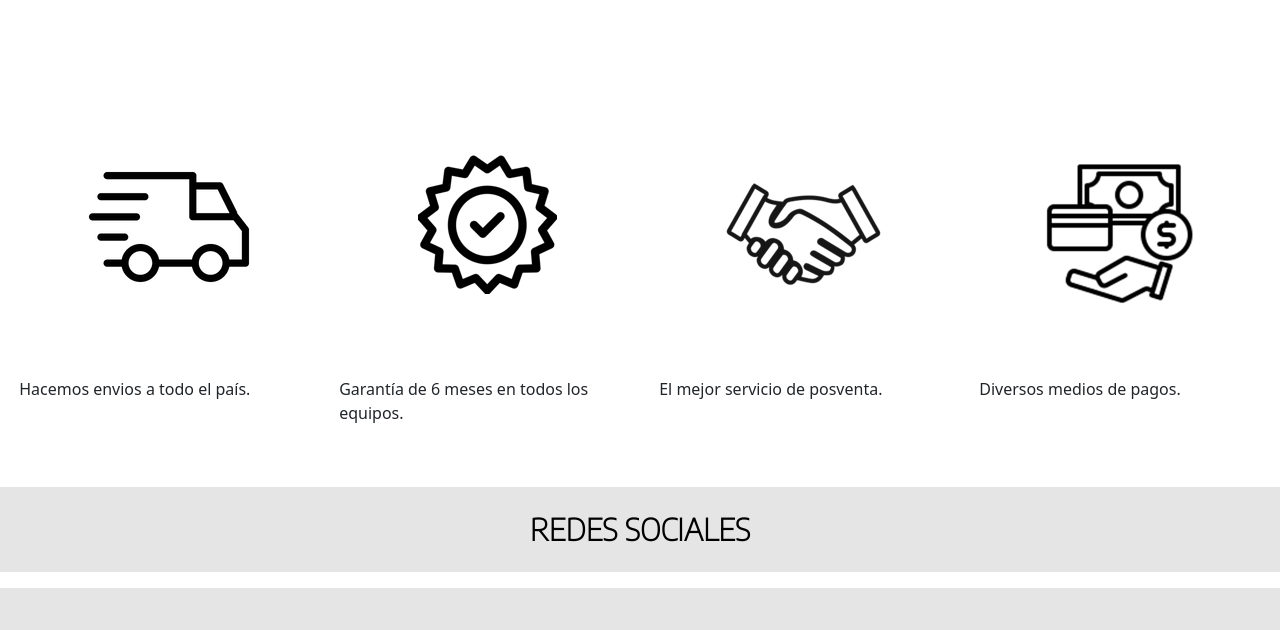
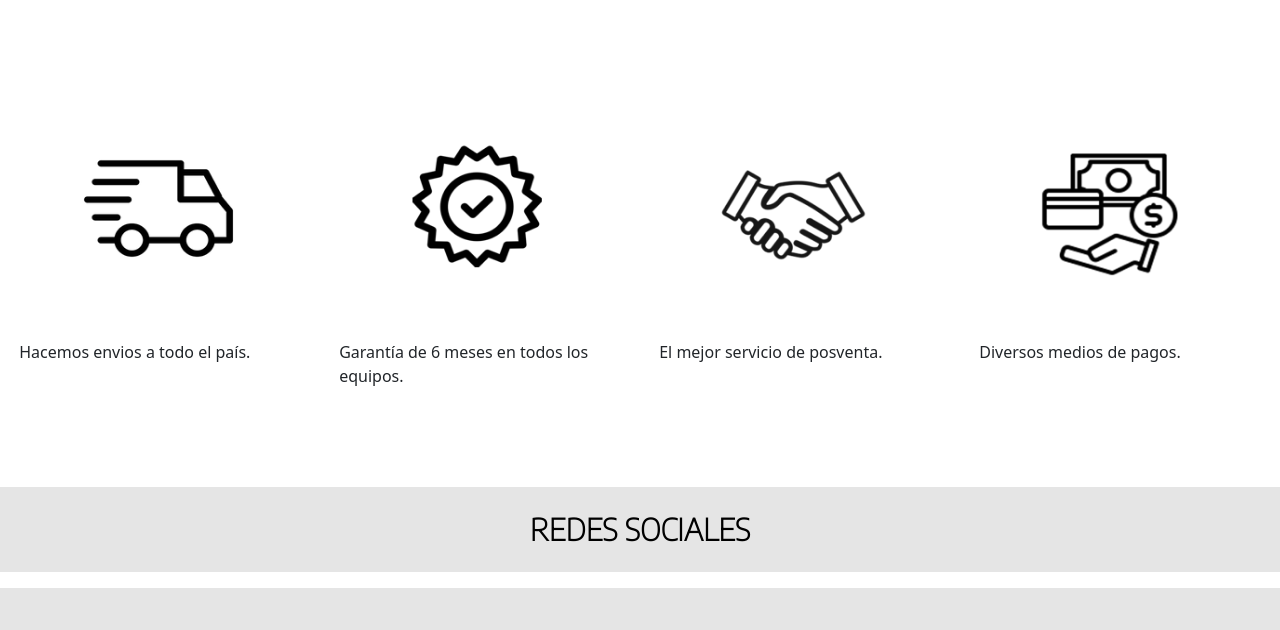
Before and after one commit to rubendquintana/ivape, a website: page index.html in a window 1280 px wide. Shown: the part 2169-2799 px from the top of the page. Drawn offline with nearby package versions, Linux system fonts and the light colour scheme.

Commit message:
Sigue el trabajo...

```diff
--- a/index.html
+++ b/index.html
@@ -180,7 +180,7 @@
           /></a>
         </figure>
       </section>
-      <section class="pie-de-pag">
+      <div class="pie-de-pag">
         <figure>
           <img src="img/envios.png" alt="envios" />
           <figcaption>Hacemos envios a todo el país.</figcaption>
@@ -197,7 +197,7 @@
           <img src="img/mediosdepago.png" alt="medios de pago" />
           <figcaption>Diversos medios de pagos.</figcaption>
         </figure>
-      </section>
+      </div>
       <div class="redes">
         <p>REDES SOCIALES</p>
       </div>
--- a/scss/_footer.scss
+++ b/scss/_footer.scss
@@ -1,5 +1,5 @@
 .redes p{
-    width: 100%;
+    width: 100vw;
     text-align: center;
     font-size: 30px;
     font-family: 'Encode Sans', sans-serif;
--- a/scss/_mainpie.scss
+++ b/scss/_mainpie.scss
@@ -1,20 +1,14 @@
 .pie-de-pag{
     display: grid;
-    width: 100%;
+    // width: 100%;
     grid-template-columns: 22vw 22vw 22vw 22vw;
     grid-template-rows: 22vw;
     justify-content: space-around;
     margin-top: 5%;
 
-    .pie-de-pag figure {
-        width: 100vw;
-        height: 100vh;
-        align-items: stretch;
-        justify-items: center;
-        justify-self: stretch;
-    }
-    figure img{
-        justify-self: stretch;
+    figure img {
+        width: 99%;
+        height: 99%;
     }
     .pie-de-pag figcaption{
         text-align: center;
--- a/scss/style.scss
+++ b/scss/style.scss
@@ -16,7 +16,7 @@ body {
     "footer footer footer footer";
     position: relative;
     width: 100vw;
-    height: 100%;
+    height: 100vh;
 }
 @import "header";
 
```
Also changed, not shown: css/main.css.
